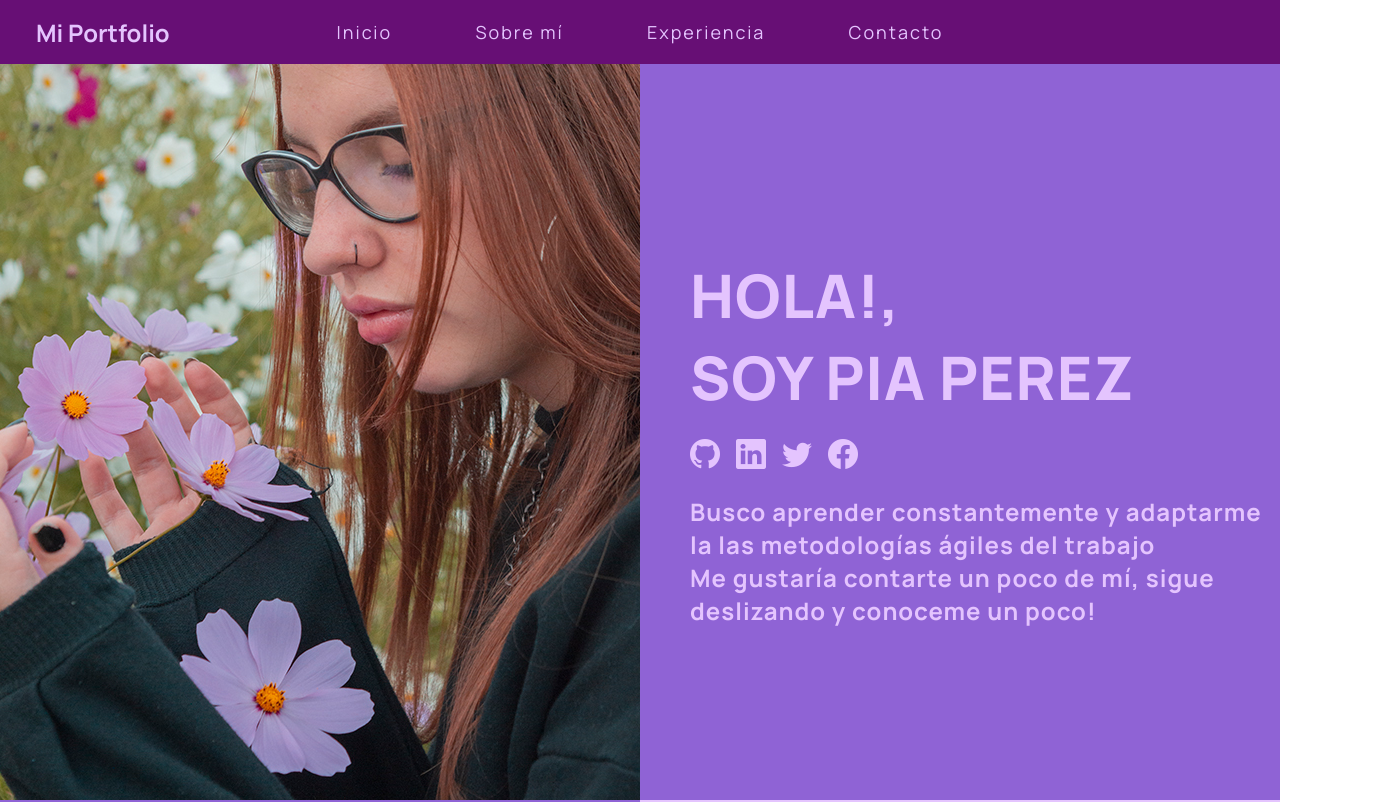
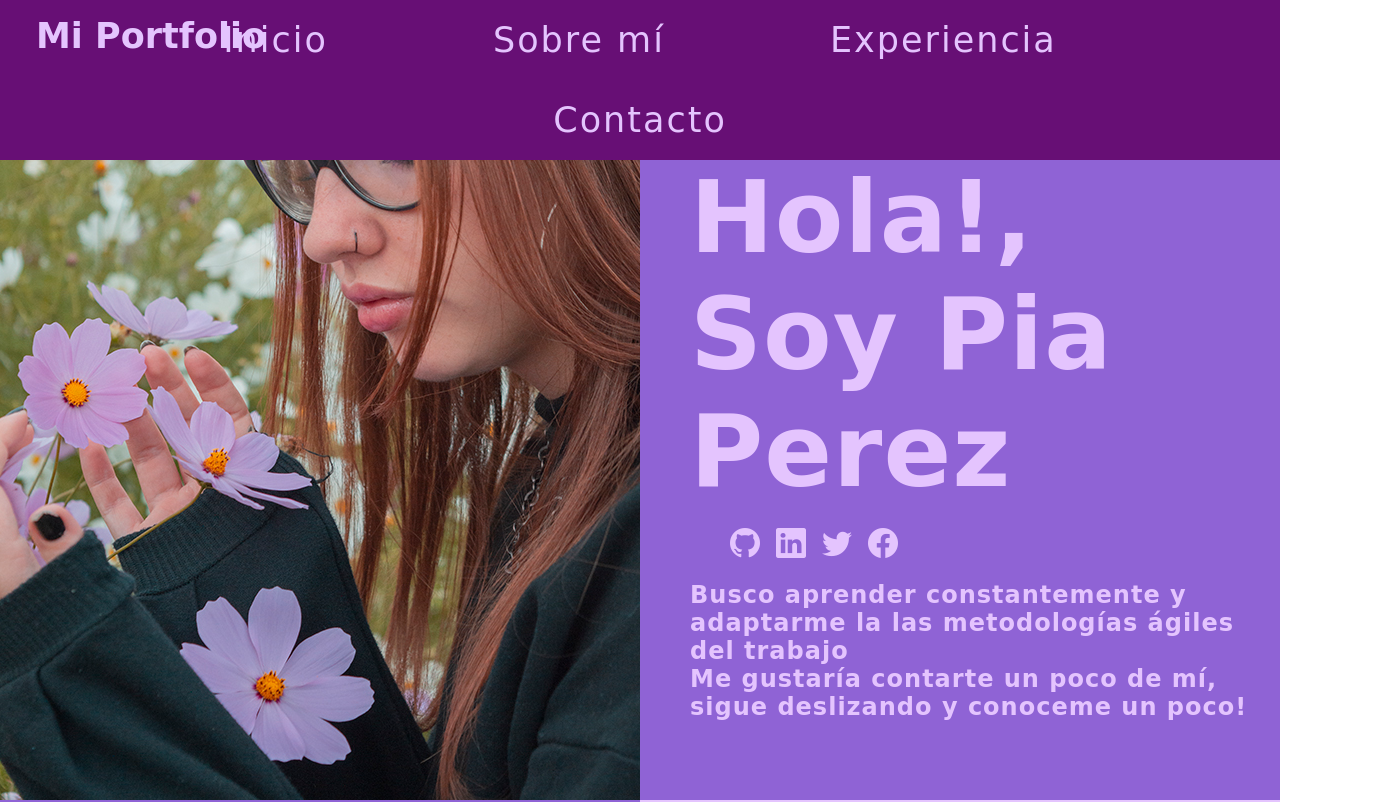
Before and after one commit to piaperez/portfolio-template, a plain HTML site: page index.html in a window 1280 px wide. Shown: the top 802 px of the page, 1386 px wide, since content can reach past the window. Drawn offline with nearby package versions, Linux system fonts and the light colour scheme.

Commit message:
Agregando estilos

```diff
--- a/index.html
+++ b/index.html
@@ -132,7 +132,7 @@
     </div>
       <div class="footer-section-container">
         <p>
-          &copy; 2022 - <a class="footer-link" href="https://www.linkedin.com">Pia Perez</a>
+          &copy; 2022 - <a class="footer-link" href="https://www.linkedin.com/in/maria-pia-perez-753114236/">Pia Perez</a>
         </p>
       </div>
   </footer>
--- a/styles.css
+++ b/styles.css
@@ -1,5 +1,5 @@
-@import url('https://fonts.googleapis.com/css2?family=Manrope:wght@200;400;700;800&display=swap');
 
+@import url('https://fonts.googleapis.com/css2?family=Be+Vietnam+Pro:wght@200&display=swap');
 :root {
   --primary-color: #8f63d5;
   --primary-color-dark: #670f75;
@@ -13,7 +13,8 @@ html {
 body {
   margin: 0;
   padding: 0;
-  font-family: 'Manrope', sans-serif;
+  font-family: 'Be Vietnam Pro', sans-serif;
+  font-family: 'Courgette', cursive;
 }
 
 .navbar {
@@ -44,10 +45,10 @@ body {
 }
 
 .menu-item a {
-  padding: 20px;
+  padding: 60px;
   text-decoration: none;
   color: var(--accent-color);
-  font-size: 18px;
+  font-size: 35px;
   letter-spacing: 2px;
   transition: all 1s;
 }
@@ -58,7 +59,7 @@ body {
   float: left;
   margin: 16px 36px;
   color: var(--accent-color);
-  font-size: 24px;
+  font-size: 35px;
   font-weight: bold;
 }
 
@@ -97,17 +98,16 @@ body {
 
 h1 {
   margin: 100px 0 0 0;
-  font-size: 60px;
+  font-size: 100px;
   font-weight: 800;
   color: var(--accent-color);
-  text-transform: uppercase;
 }
 
 .socials {
   list-style: none;
   display: flex;
   flex-direction: row;
-  padding: 0;
+  padding: 10;
 }
 
 .socials-icon {
@@ -131,9 +131,8 @@ h1 {
   align-items: center;
   background-color: var(--accent-color);
   color: var(--primary-color-dark);
-  text-transform: uppercase;
   font-weight: 800;
-  font-size: 40px;
+  font-size: 55px;
 }
 
 .project-list {
@@ -180,7 +179,7 @@ form {
 .btn-send-message {
   margin-top: 10px;
   padding: 10px;
-  font-size: 20px;
+  font-size: 30px;
   background-color: var(--accent-color);
   border-radius: 4px;
   border-style: none;
@@ -201,7 +200,7 @@ footer {
   justify-content: flex-end;
   background-color: var(--primary-color-dark);
   color: var(--accent-color);
-  padding: 20px;
+  padding: 10px;
 }
 
 .footer-section-container {
```
